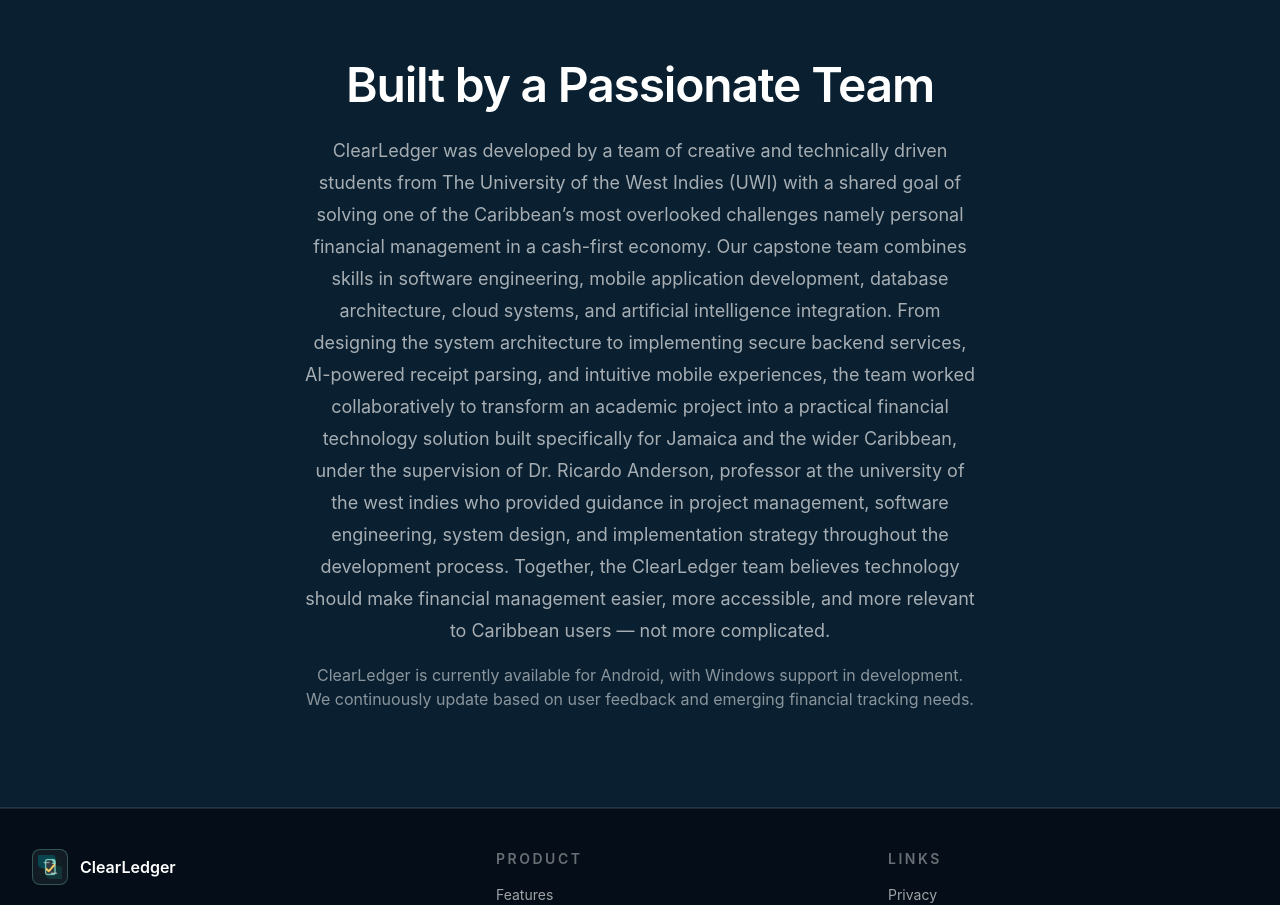
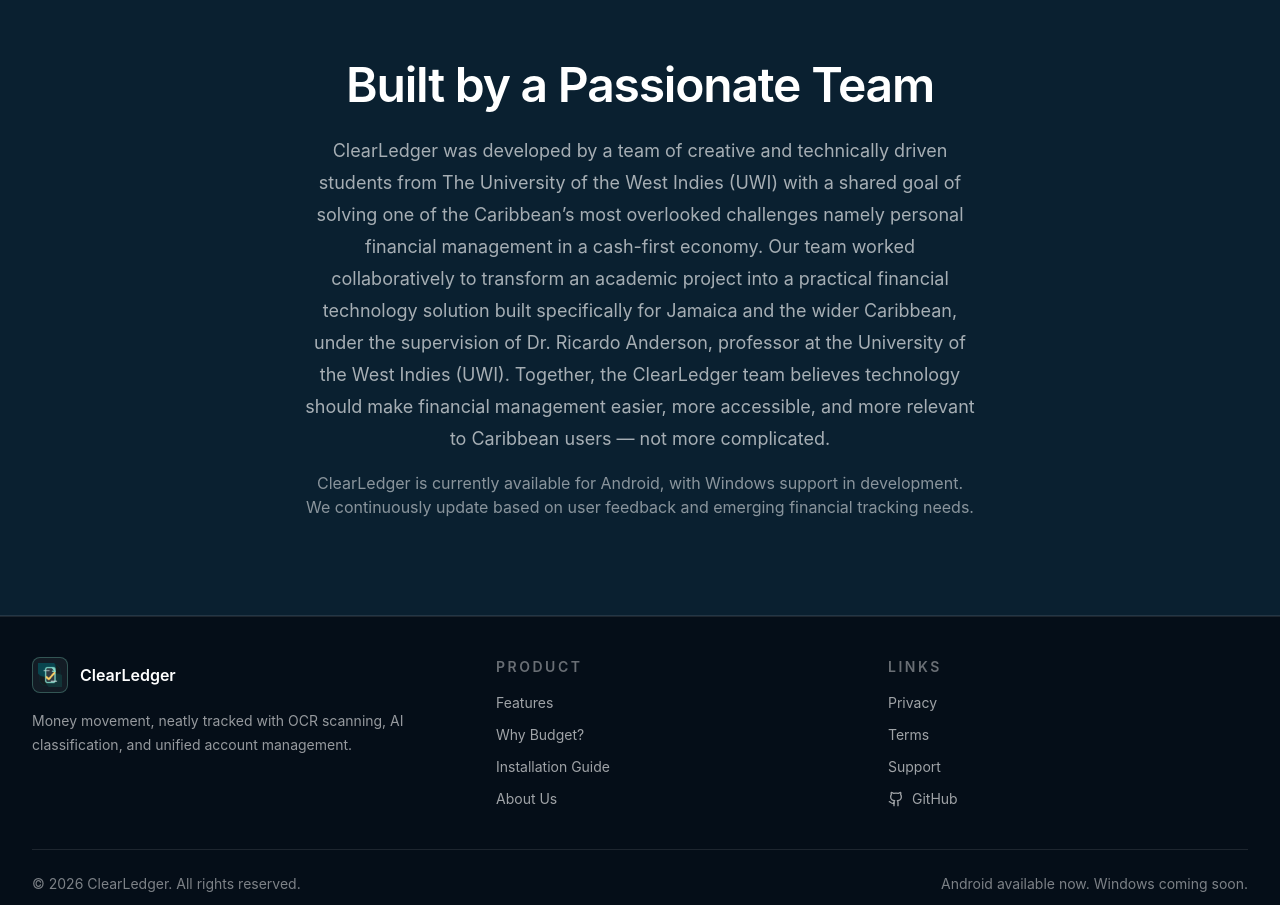
Before and after one commit to Reynaldo-Allison/ClearLedger-Marketing-Website, a React (Vite) app: page /about in a window 1280 px wide. Shown: the part 1760-2665 px from the top of the page. Built offline with nearby package versions, Linux system fonts and the light colour scheme.

Commit message:
Refactor About page content for clarity
Shortened the description of the ClearLedger development team and their goals for clarity.

```diff
--- a/src/app/pages/About.tsx
+++ b/src/app/pages/About.tsx
@@ -92,7 +92,8 @@
             Built by a Passionate Team
           </h2>
           <p className="mx-auto mt-5 max-w-2xl text-lg leading-8 text-white/64">
-            ClearLedger was developed by a team of creative and technically driven students from The University of the West Indies (UWI) with a shared goal of solving one of the Caribbean’s most overlooked challenges namely personal financial management in a cash-first economy. Our capstone team combines skills in software engineering, mobile application development, database architecture, cloud systems, and artificial intelligence integration. From designing the system architecture to implementing secure backend services, AI-powered receipt parsing, and intuitive mobile experiences, the team worked collaboratively to transform an academic project into a practical financial technology solution built specifically for Jamaica and the wider Caribbean, under the supervision of Dr. Ricardo Anderson, professor at the university of the west indies who provided guidance in project management, software engineering, system design, and implementation strategy throughout the development process.
+            ClearLedger was developed by a team of creative and technically driven students from The University of the West Indies (UWI) with a shared goal of solving one of the Caribbean’s most overlooked challenges namely personal financial management in a cash-first economy.
+            Our team worked collaboratively to transform an academic project into a practical financial technology solution built specifically for Jamaica and the wider Caribbean, under the supervision of Dr. Ricardo Anderson, professor at the University of the West Indies (UWI).
             Together, the ClearLedger team believes technology should make financial management easier, more accessible, and more relevant to Caribbean users — not more complicated.
           </p>
           <p className="mx-auto mt-4 max-w-2xl text-white/52">
```
